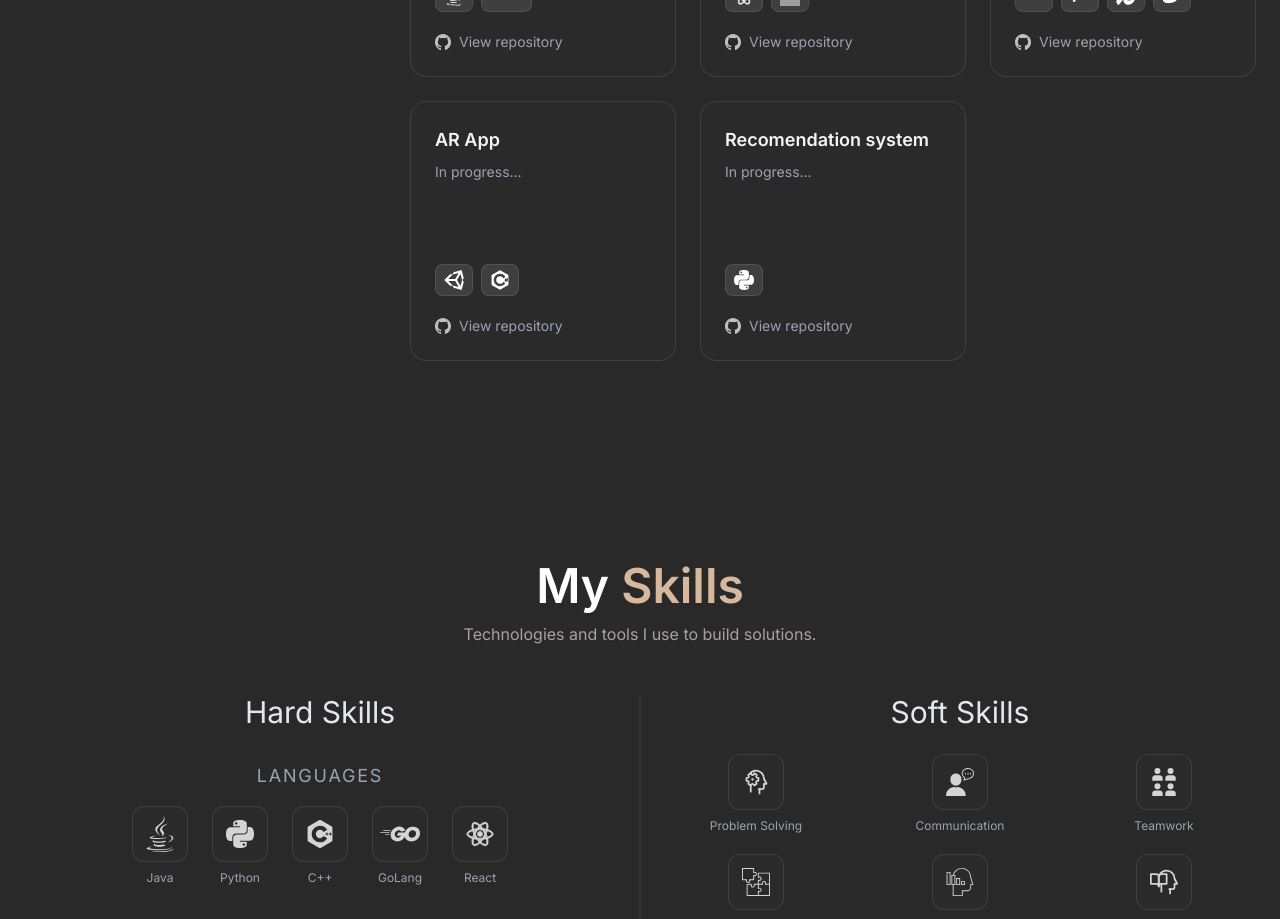
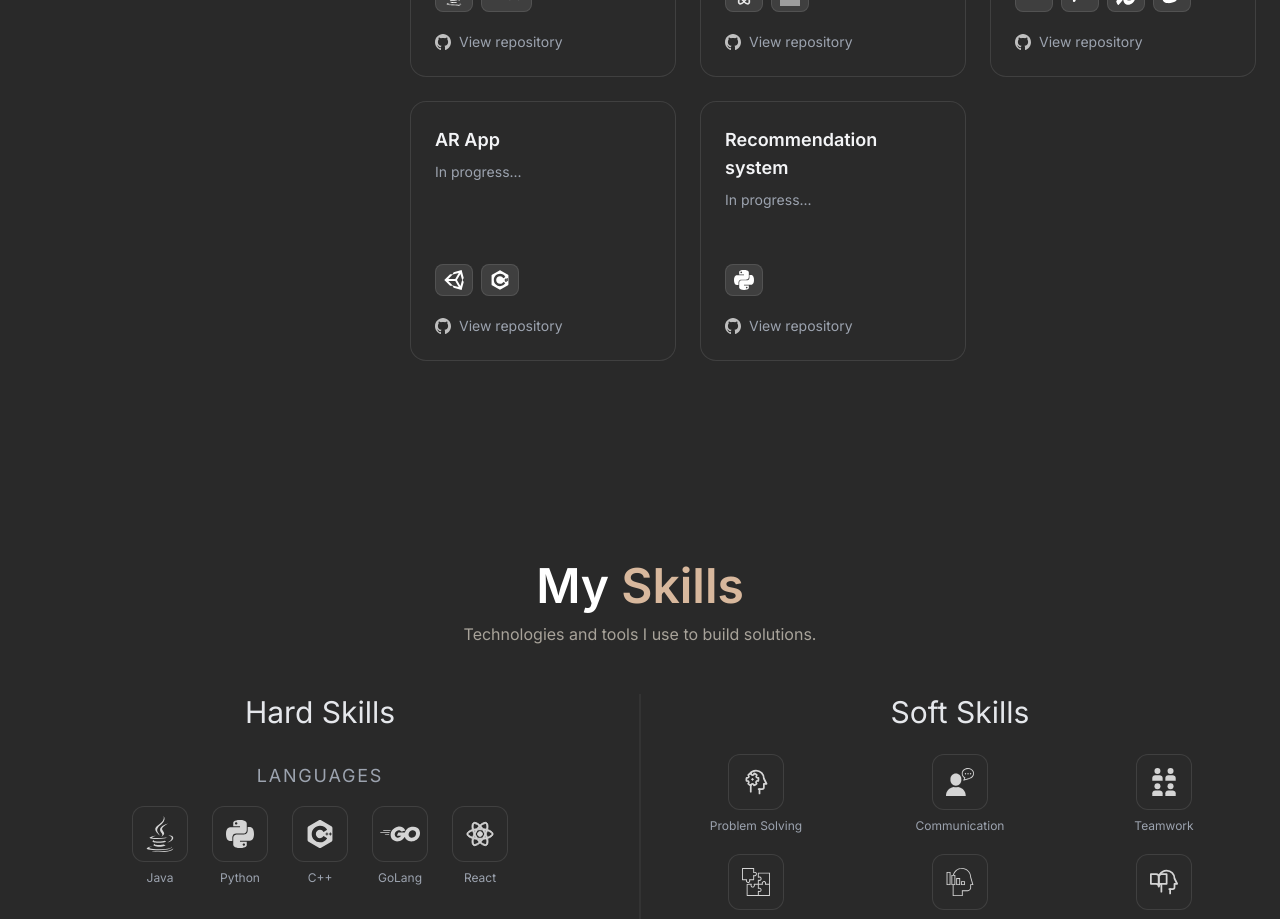
Before and after one commit to alvarezzramiro/Portfolio, a React (Vite) app: page / in a window 1280 px wide. Shown: the part 1960-2879 px from the top of the page. Built offline with nearby package versions, Linux system fonts and the light colour scheme; grey boxes are pictures that could not be loaded.

Commit message:
ortography correction

```diff
--- a/src/shared/data/projects.js
+++ b/src/shared/data/projects.js
@@ -61,7 +61,7 @@ export const projects = [
     ],
   },
   {
-    title: "Recomendation system",
+    title: "Recommendation system",
     description: "In progress...",
     logo: recommendation,
     repo: "#",
```
